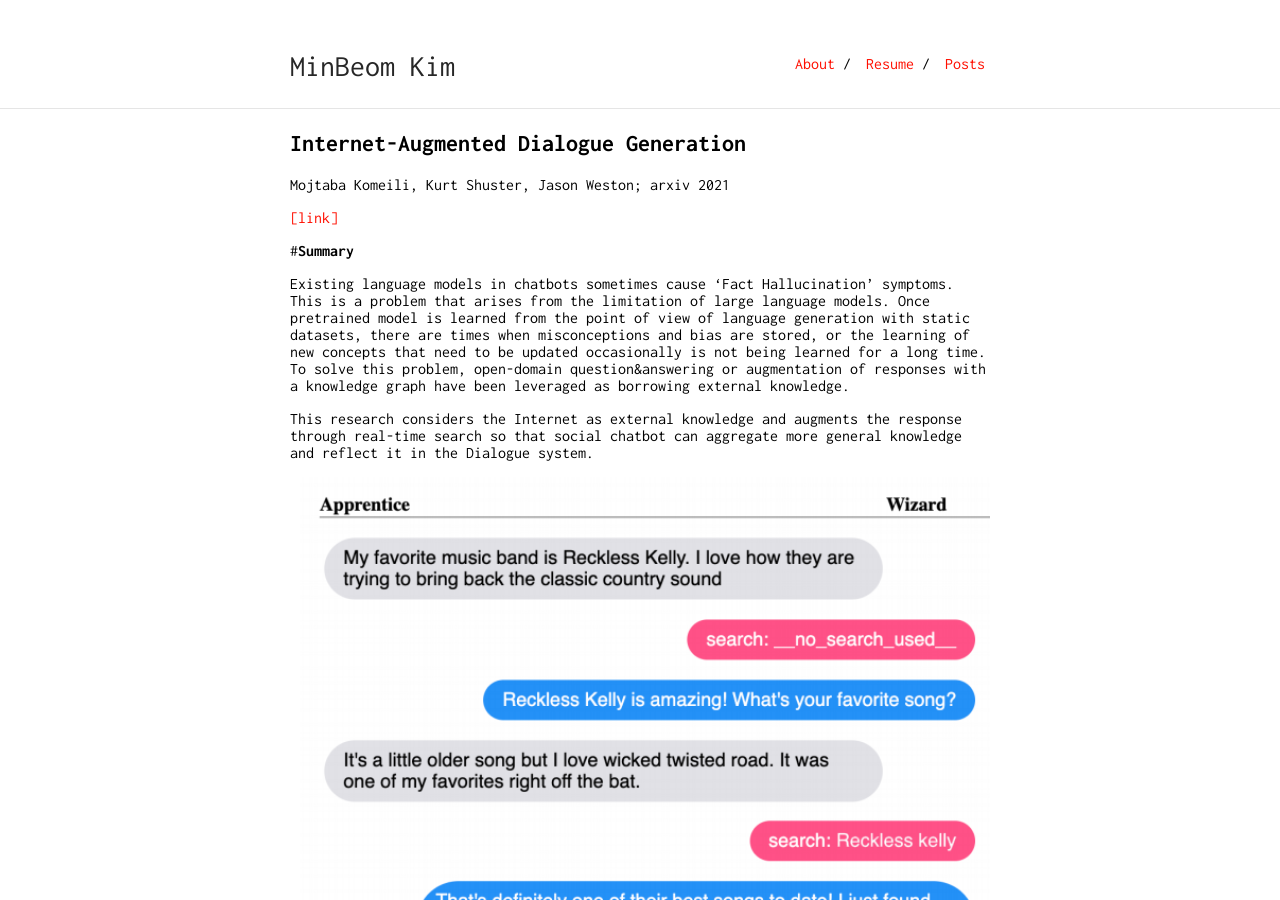
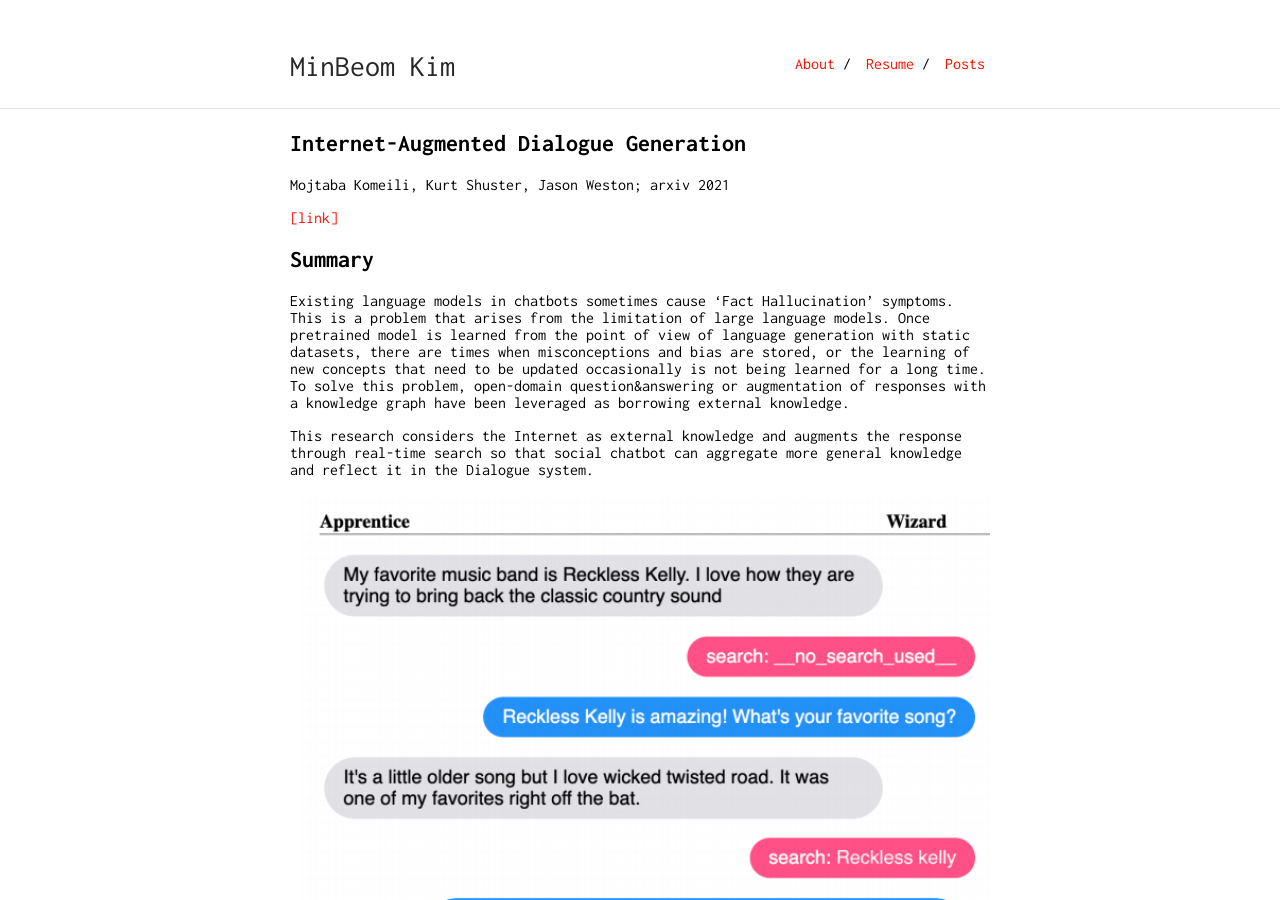
Before and after one commit to minbeomkim/minbeomkim.github.io, a Jekyll site: the page built from post-Internet-Augmented_Dialogue_Generation.md, in a window 1280 px wide and 900 px high. Built offline with Jekyll 4.4.1, drawn with Linux system fonts in a browser that asks for light colours; our own code applies the rules of GitHub Pages for plain Markdown files.

```diff
--- a/post-Internet-Augmented_Dialogue_Generation.md
+++ b/post-Internet-Augmented_Dialogue_Generation.md
@@ -8,7 +8,8 @@ Mojtaba Komeili, Kurt Shuster, Jason Weston; arxiv 2021
 
 [[link]](https://arxiv.org/pdf/2107.07566.pdf)
 
-#**Summary**
+**Summary**
+---
 
 Existing language models in chatbots sometimes cause 'Fact Hallucination' symptoms. This is a problem that arises from the limitation of large language models. Once pretrained model is learned from the point of view of language generation with static datasets, there are times when misconceptions and bias are stored, or the learning of new concepts that need to be updated occasionally is not being learned for a long time. To solve this problem, open-domain question&answering or augmentation of responses with a knowledge graph have been leveraged as borrowing external knowledge.
 
```
